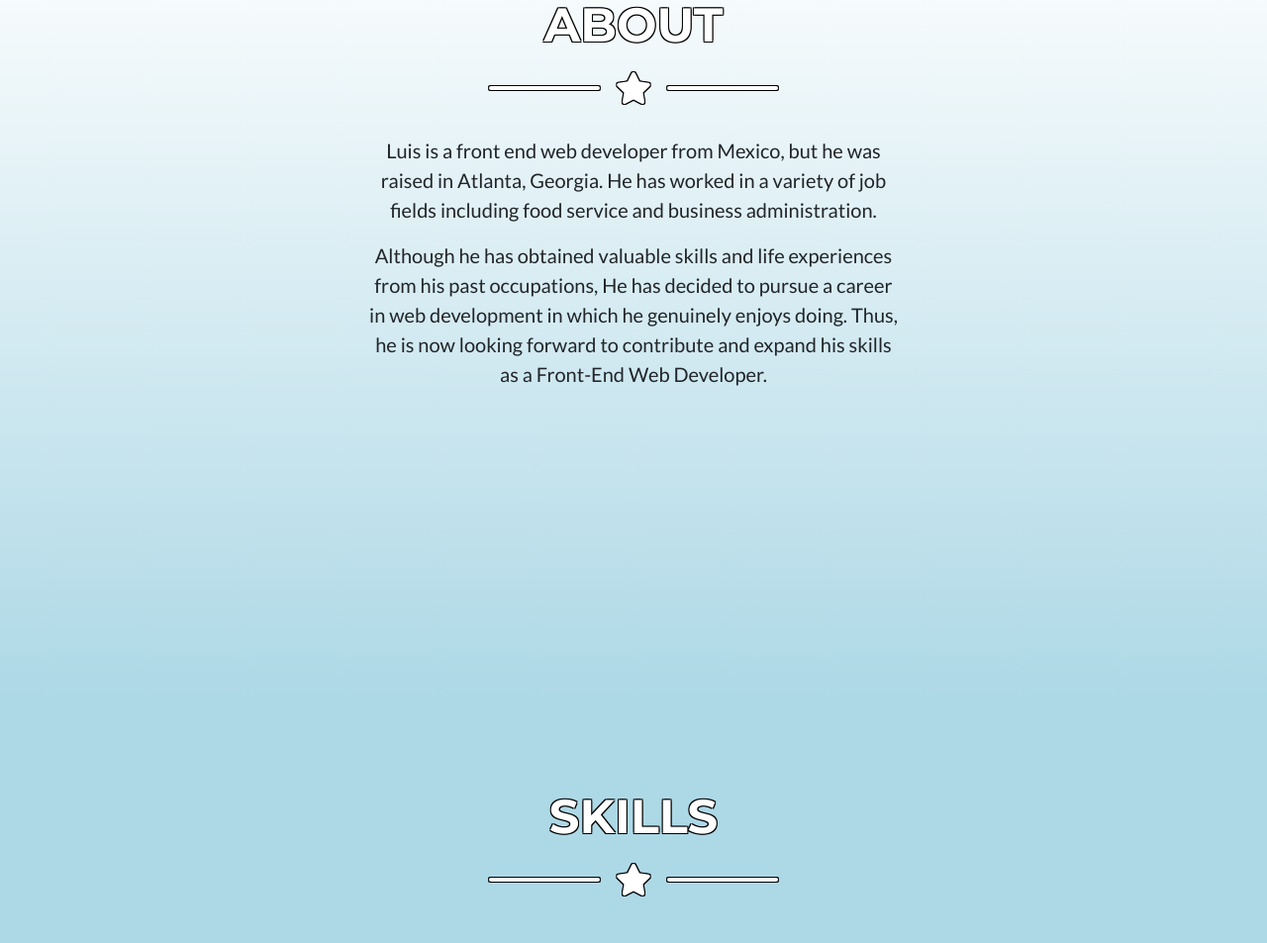
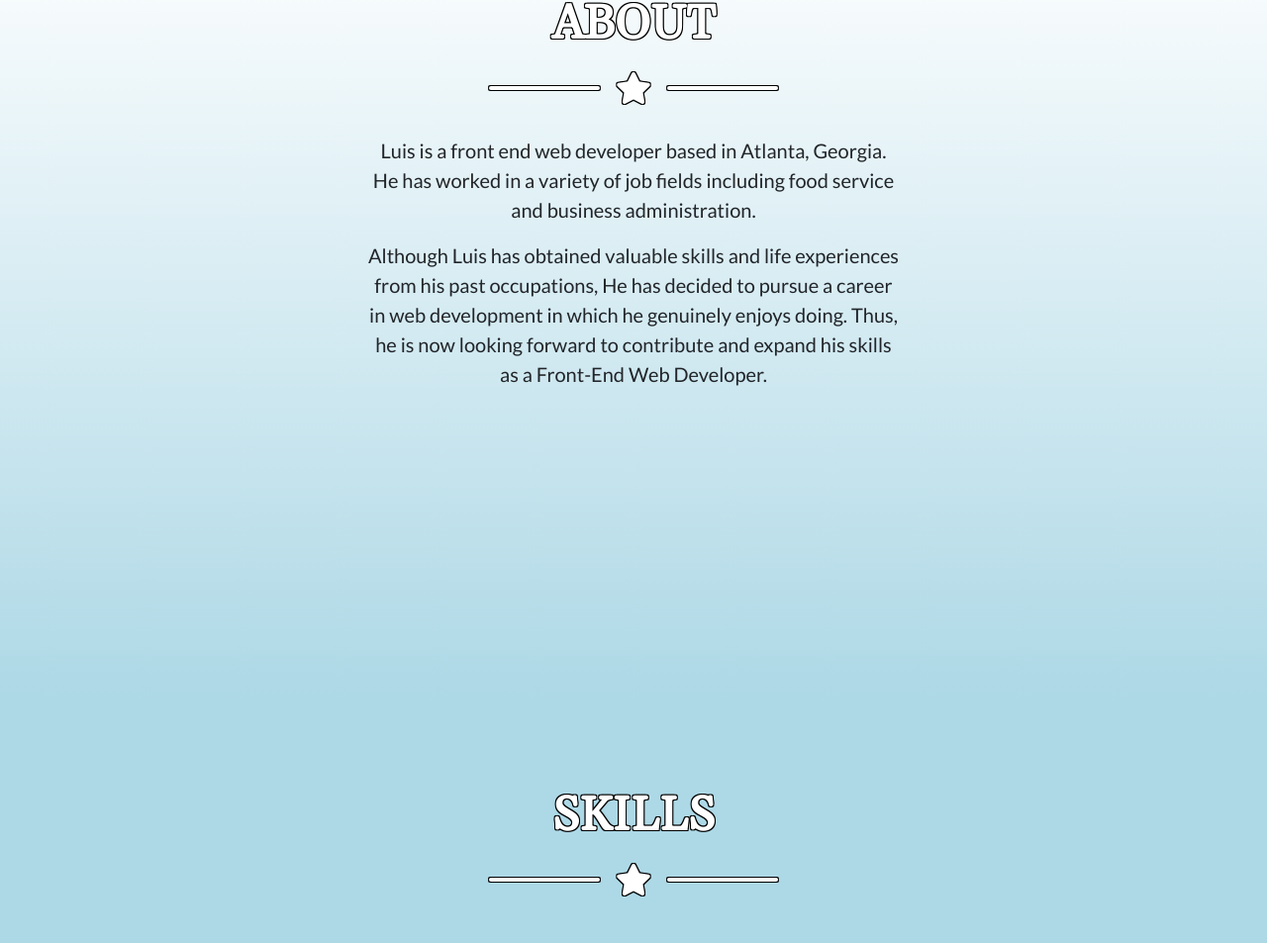
Before and after one commit to luisdiaz528/luisdiaz528.github.io, a website with bundled scripts: page index.html in a window 1280 px wide. Shown: the part 939-1892 px from the top of the page at 99% size. Built offline with nearby package versions, Linux system fonts and the light colour scheme.

Commit message:
Updated 12-15

```diff
--- a/css/custom.css
+++ b/css/custom.css
@@ -3,6 +3,9 @@ header {
     background-size: cover;
 }
 
+#main-heading {
+    font-family: 'Gelasio', serif;
+}
 
 
 header h1, header p {
--- a/index.html
+++ b/index.html
@@ -14,6 +14,7 @@
   <link href="vendor/fontawesome-free/css/all.min.css" rel="stylesheet" type="text/css">
   <link href="https://fonts.googleapis.com/css?family=Montserrat:400,700" rel="stylesheet" type="text/css">
   <link href="https://fonts.googleapis.com/css?family=Lato:400,700,400italic,700italic" rel="stylesheet" type="text/css">
+  <link href="https://fonts.googleapis.com/css?family=Gelasio&display=swap" rel="stylesheet">
   <link href="css/custom.css" rel="stylesheet">
 
   <!-- Theme CSS -->
@@ -58,7 +59,7 @@
       <!-- <img class="masthead-avatar mb-5" src="img/avataaars.svg" alt=""> -->
 
       <!-- Masthead Heading -->
-      <h1 class="masthead-heading text-uppercase mb-0 mt-4">Luis Diaz</h1>
+      <h1 class="masthead-heading text-uppercase mb-0 mt-4" id="main-heading">Luis Diaz</h1>
 
       <hr>
 
@@ -74,7 +75,7 @@
     <div class="container ">
 
       <!-- About Section Heading -->
-      <h2 class="page-section-heading text-center text-uppercase text-white">About</h2>
+      <h2 class="page-section-heading text-center text-uppercase text-white" id="main-heading">About</h2>
 
       <!-- Icon Divider -->
       <div class="divider-custom">
@@ -88,8 +89,8 @@
       <!-- About Section Content -->
       <div class="row">
         <div class="col-lg-6 mx-auto text-center">
-          <p class="lead">Luis is a front end web developer from Mexico, but he was raised in Atlanta, Georgia. He has worked in a variety of job fields including food service and business administration.</p>
-          <p class="lead"> Although he has obtained valuable skills and life experiences from his past occupations, He has decided to pursue a career in web development in which he genuinely enjoys doing. Thus, he is now looking forward to contribute and expand his skills as a Front-End Web Developer.</p>
+          <p class="lead">Luis is a front end web developer based in Atlanta, Georgia. He has worked in a variety of job fields including food service and business administration.</p>
+          <p class="lead"> Although Luis has obtained valuable skills and life experiences from his past occupations, He has decided to pursue a career in web development in which he genuinely enjoys doing. Thus, he is now looking forward to contribute and expand his skills as a Front-End Web Developer.</p>
         </div>
       </div>
 
@@ -103,7 +104,7 @@
     <div class="container">
 
       <!-- Skills Section Heading -->
-      <h2 class="page-section-heading text-center text-uppercase text-white mb-0">Skills</h2>
+      <h2 class="page-section-heading text-center text-uppercase text-white mb-0" id="main-heading">Skills</h2>
 
       <!-- Icon Divider -->
       <div class="divider-custom pb-5">
@@ -153,7 +154,7 @@
     <div class="container">
 
       <!-- Portfolio Section Heading -->
-      <h2 class="page-section-heading text-center text-uppercase text-white mb-0">Portfolio</h2>
+      <h2 class="page-section-heading text-center text-uppercase text-white mb-0" id="main-heading">Portfolio</h2>
 
       <!-- Icon Divider -->
       <div class="divider-custom divider-light">
@@ -254,7 +255,7 @@
     <div class="container">
 
       <!-- Contact Section Heading -->
-      <h2 class="page-section-heading text-center text-uppercase text-white mb-0">Contact Me</h2>
+      <h2 class="page-section-heading text-center text-uppercase text-white mb-0" id="main-heading">Contact Me</h2>
 
       <!-- Icon Divider -->
       <div class="divider-custom ">
```
